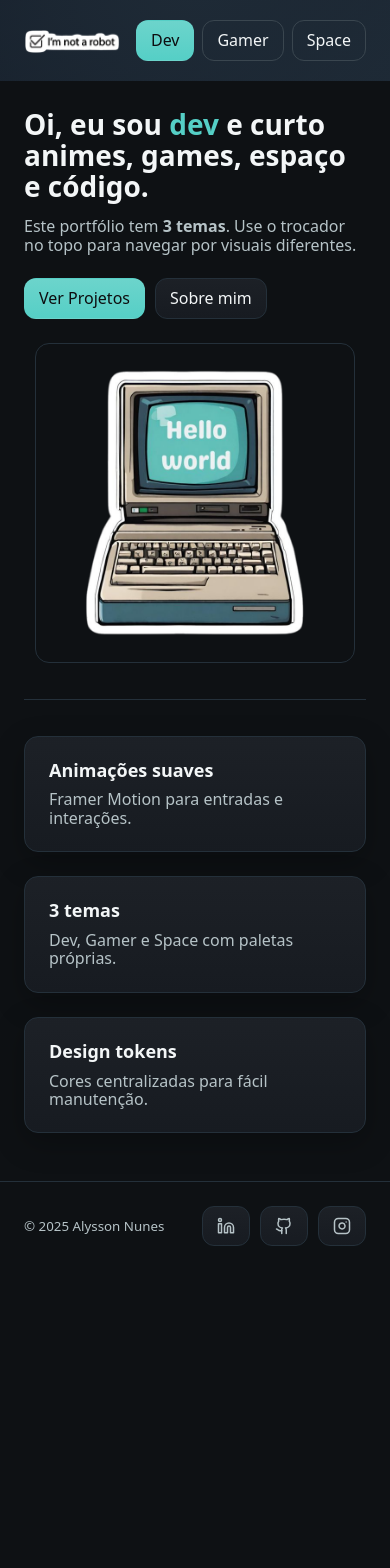
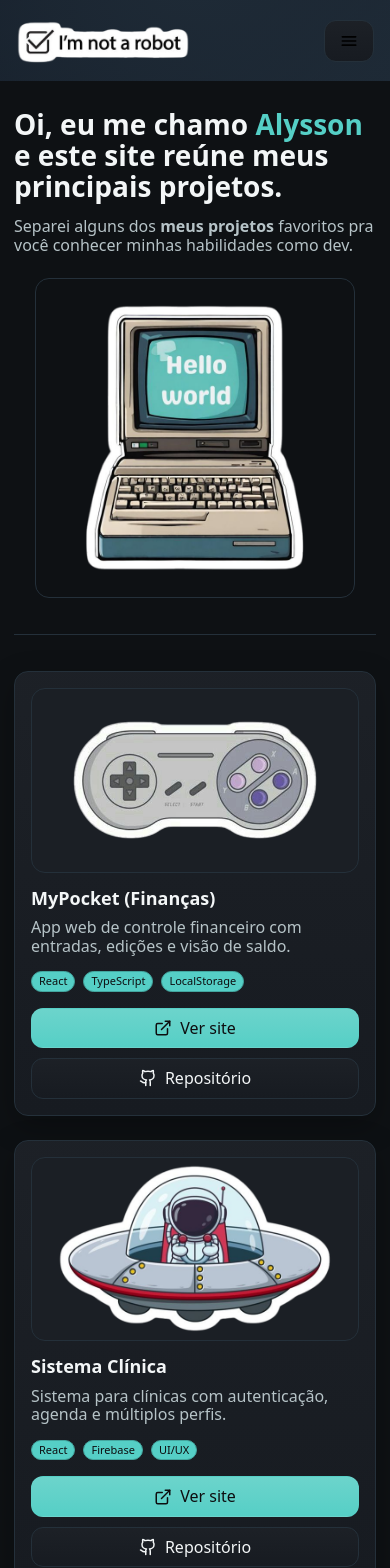
Before and after one commit to Alyssonln/Meu-Portfolio, a React (Vite) app: page / in a window 390 px wide. Shown: the top 1568 px of the page. Before the commit the page ends 1270 px from the top, so only its background shows below. Built offline with nearby package versions, Linux system fonts and the light colour scheme.

Commit message:
atualização de layout

```diff
--- a/src/App.tsx
+++ b/src/App.tsx
@@ -2,19 +2,14 @@ import Header from "./components/Header";
 import Layout from "./components/Layout";
 import Home from "./pages/Home";
 import Projects from "./pages/Projects";
-import About from "./pages/About";
-import { useState } from "react";
 
 export default function App() {
-  const [page, setPage] = useState<"home" | "projects" | "about">("home");
-
   return (
     <>
-      <Header currentPage={page} setPage={setPage} />
+      <Header />
       <Layout>
-        {page === "home" && <Home />}
-        {page === "projects" && <Projects />}
-        {page === "about" && <About />}
+        <Home />
+        <Projects />
       </Layout>
     </>
   );
--- a/src/components/Card.tsx
+++ b/src/components/Card.tsx
@@ -1,14 +1,16 @@
 import { motion } from "framer-motion";
+import { ExternalLink, Github } from "lucide-react";
 
 type CardProps = {
   title: string;
   description: string;
   tags?: string[];
-  img?: string;
-  link?: string;
+  img: string;       // imagem de capa obrigatória
+  siteUrl: string;   // link para o site / demo
+  repoUrl: string;   // link para o repositório
 };
 
-export default function Card({ title, description, tags, img, link }: CardProps) {
+export default function Card({ title, description, tags, img, siteUrl, repoUrl }: CardProps) {
   return (
     <motion.article
       className="card p4"
@@ -17,23 +19,59 @@ export default function Card({ title, description, tags, img, link }: CardProps)
       viewport={{ once: true, margin: "-80px" }}
       transition={{ type: "spring", stiffness: 120, damping: 16 }}
     >
-      {img && (
-        <div className="round" style={{ overflow: "hidden", border: "1px solid var(--outline)" }}>
-          <img src={img} alt="" />
-        </div>
-      )}
+      {/* imagem de capa */}
+      <div
+        className="round"
+        style={{
+          overflow: "hidden",
+          border: "1px solid var(--outline)",
+          /* mantém proporção agradável mesmo se a imagem for muito alta/baixa */
+          aspectRatio: "16 / 9",
+          background: "color-mix(in oklab, var(--surface), #ffffff 2%)",
+        }}
+      >
+        <img
+          src={img}
+          alt={`Capa do projeto ${title}`}
+          loading="lazy"
+          style={{ width: "100%", height: "100%", objectFit: "cover" }}
+        />
+      </div>
+
+      {/* título + descrição */}
       <h3 className="h3 mt3">{title}</h3>
       <p className="mt2 text-muted">{description}</p>
-      {tags && (
+
+      {/* tags */}
+      {tags && tags.length > 0 && (
         <div className="mt3" style={{ display: "flex", gap: 8, flexWrap: "wrap" }}>
           {tags.map((t) => (
             <span key={t} className="tag">{t}</span>
           ))}
         </div>
       )}
-      {link && (
-        <a className="btn primary mt3" href={link} target="_blank" rel="noreferrer">Ver projeto</a>
-      )}
+
+      {/* botões */}
+      <div className="mt3" style={{ display: "flex", gap: 10, flexWrap: "wrap" }}>
+        <a
+          className="btn primary"
+          href={siteUrl}
+          target="_blank"
+          rel="noopener noreferrer"
+          aria-label={`Abrir site do projeto ${title}`}
+        >
+          <ExternalLink size={18} /> Ver site
+        </a>
+        <a
+          className="btn"
+          href={repoUrl}
+          target="_blank"
+          rel="noopener noreferrer"
+          aria-label={`Abrir repositório do projeto ${title} no GitHub`}
+        >
+          <Github size={18} /> Repositório
+        </a>
+      </div>
     </motion.article>
   );
 }
--- a/src/components/Header.tsx
+++ b/src/components/Header.tsx
@@ -1,8 +1,47 @@
+import { useEffect, useState } from "react";
 import { ThemeSwitcher } from "./ThemeSwitcher";
 
 export default function Header() {
+  const [open, setOpen] = useState(false);
+
+  // fecha o drawer ao redimensionar para desktop
+  useEffect(() => {
+    const onResize = () => {
+      if (window.innerWidth > 768) setOpen(false);
+    };
+    window.addEventListener("resize", onResize);
+    return () => window.removeEventListener("resize", onResize);
+  }, []);
+
   return (
     <header className="app-hero">
+      {/* estilos locais para responsividade do menu */}
+      <style>{`
+        /* Desktop: theme switcher inline; botão hambúrguer escondido */
+        @media (min-width: 769px) {
+          .ts-inline { display: block; }
+          .ts-hamburger { display: none; }
+        }
+        /* Mobile: esconde inline, mostra hambúrguer */
+        @media (max-width: 768px) {
+          .ts-inline { display: none; }
+          .ts-hamburger { display: inline-flex; }
+        }
+        .ts-drawer-backdrop {
+          position: fixed; inset: 0; background: rgba(0,0,0,.35); z-index: 30;
+        }
+        .ts-drawer {
+          position: fixed; right: 12px; top: 12px; z-index: 31;
+          border: 1px solid var(--outline);
+          border-radius: var(--radius);
+          background: linear-gradient(180deg, color-mix(in oklab, var(--surface), #fff 3%), var(--surface));
+          box-shadow: var(--shadow);
+          padding: 12px;
+          min-width: 240px;
+        }
+        .ts-drawer h4 { margin: 4px 0 10px; font-weight: 600; }
+      `}</style>
+
       <div className="container p4" style={{ paddingTop: 18, paddingBottom: 18 }}>
         <div
           style={{
@@ -15,20 +54,53 @@ export default function Header() {
           {/* Esquerda: Logo / imagem */}
           <div style={{ display: "flex", alignItems: "center", gap: 12 }}>
             <img
-              src="/img/logo-img.png"   // troque pelo nome real da sua imagem
+              src="/img/logo-img.png"
               alt="Logo Alysson Nunes"
               style={{
-                height: 45,          // <-- aumentei aqui
+                height: 45,
                 objectFit: "contain",
-                borderRadius: "8px",
+                borderRadius: 8,
               }}
             />
           </div>
 
-          {/* Direita: Apenas ThemeSwitcher */}
-          <ThemeSwitcher />
+          {/* Direita: ThemeSwitcher inline no desktop */}
+          <div className="ts-inline">
+            <ThemeSwitcher />
+          </div>
+
+          {/* Botão hambúrguer no mobile */}
+          <button
+            className="btn ts-hamburger"
+            aria-label="Abrir menu de temas"
+            onClick={() => setOpen(true)}
+            title="Temas"
+          >
+            {/* ícone simples de hambúrguer */}
+            <span style={{ display: "inline-block", lineHeight: 0 }}>
+              <svg width="20" height="20" viewBox="0 0 24 24">
+                <rect x="3" y="6" width="18" height="2" rx="1" />
+                <rect x="3" y="11" width="18" height="2" rx="1" />
+                <rect x="3" y="16" width="18" height="2" rx="1" />
+              </svg>
+            </span>
+          </button>
         </div>
       </div>
+
+      {/* Drawer de temas no mobile */}
+      {open && (
+        <>
+          <div className="ts-drawer-backdrop" onClick={() => setOpen(false)} />
+          <div className="ts-drawer">
+            <h4>Temas</h4>
+            <ThemeSwitcher />
+            <div style={{ display: "flex", justifyContent: "flex-end", marginTop: 10 }}>
+              <button className="btn" onClick={() => setOpen(false)}>Fechar</button>
+            </div>
+          </div>
+        </>
+      )}
     </header>
   );
 }
--- a/src/components/Layout.tsx
+++ b/src/components/Layout.tsx
@@ -3,11 +3,28 @@ import { Github, Linkedin, Instagram } from "lucide-react";
 export default function Layout({ children }: { children: React.ReactNode }) {
   return (
     <div>
+      {/* estilos de responsividade específicos do footer */}
+      <style>{`
+        @media (max-width: 768px) {
+          .footer-wrap {
+            flex-direction: column;
+            align-items: flex-start;
+            gap: 12px;
+          }
+          .footer-social {
+            width: 100%;
+            display: flex;
+            gap: 10px;
+          }
+        }
+      `}</style>
+
       <main className="container" style={{ paddingTop: 28, paddingBottom: 48 }}>
         {children}
       </main>
+
       <footer
-        className="container p4 text-muted"
+        className="container p4 text-muted footer-wrap"
         style={{
           borderTop: "1px solid var(--outline)",
           display: "flex",
@@ -17,17 +34,15 @@ export default function Layout({ children }: { children: React.ReactNode }) {
           flexWrap: "wrap",
         }}
       >
-        <small>
-          © {new Date().getFullYear()} Alysson Nunes
-        </small>
+        <small>© {new Date().getFullYear()} Alysson Nunes</small>
 
         {/* Ícones sociais no footer */}
-        <div style={{ display: "flex", gap: 10 }}>
+        <div className="footer-social" style={{ display: "flex", gap: 10 }}>
           <a
             className="btn"
             href="https://www.linkedin.com/in/alysson-nunes"
             target="_blank"
-            rel="noreferrer"
+            rel="noopener noreferrer"
             aria-label="LinkedIn"
             title="LinkedIn"
           >
@@ -37,7 +52,7 @@ export default function Layout({ children }: { children: React.ReactNode }) {
             className="btn"
             href="https://github.com/Alyssonln"
             target="_blank"
-            rel="noreferrer"
+            rel="noopener noreferrer"
             aria-label="GitHub"
             title="GitHub"
           >
@@ -47,7 +62,7 @@ export default function Layout({ children }: { children: React.ReactNode }) {
             className="btn"
             href="https://www.instagram.com/alyssonlnunes/"
             target="_blank"
-            rel="noreferrer"
+            rel="noopener noreferrer"
             aria-label="Instagram"
             title="Instagram"
           >
--- a/src/components/ThemeSwitcher.tsx
+++ b/src/components/ThemeSwitcher.tsx
@@ -7,7 +7,7 @@ export function ThemeSwitcher() {
   const Btn = (key: typeof theme, label: string) => (
     <button
       key={key}
-      className={clsx("btn", theme === key ? "primary" : "ghost")}
+      className={clsx("btn", theme === key ? "primary" : "ghost", "ts-btn")}
       onClick={() => setTheme(key)}
       aria-pressed={theme === key}
       title={`Tema ${label}`}
@@ -17,10 +17,30 @@ export function ThemeSwitcher() {
   );
 
   return (
-    <div style={{ display: "flex", gap: 8 }}>
-      {Btn("dev", "Dev")}
-      {Btn("gamer", "Gamer")}
-      {Btn("space", "Space")}
-    </div>
+    <>
+      <style>{`
+        /* desktop (default): botões lado a lado */
+        .ts-switcher { display: flex; gap: 8px; }
+
+        /* mobile (drawer): empilha verticalmente */
+        @media (max-width: 768px) {
+          .ts-switcher {
+            flex-direction: column;
+            align-items: stretch;
+            gap: 10px;
+          }
+          .ts-switcher .ts-btn {
+            width: 100%;
+            justify-content: center;
+          }
+        }
+      `}</style>
+
+      <div className="ts-switcher">
+        {Btn("dev", "Dev")}
+        {Btn("space", "Space")}
+        {Btn("gamer", "Gamer")}
+      </div>
+    </>
   );
 }
--- a/src/pages/About.tsx
+++ /dev/null
@@ -1,26 +0,0 @@
-export default function About() {
-  return (
-    <section id="about" className="grid grid-2" style={{ alignItems: "center" }}>
-      <div>
-        <h2 className="h2">Sobre mim</h2>
-        <p className="mt3 text-muted">
-          Desenvolvedor focado em experiências web rápidas e bem cuidadas.
-          Gosto de <strong>animes</strong>, <strong>games</strong>, <strong>espaço sideral</strong> e muito <strong>código</strong>.
-        </p>
-        <p className="mt2 text-muted">
-          Este projeto demonstra um setup enxuto com <em>design tokens</em>, troca de temas e
-          uma base pronta para crescer (rotas, CMS, deploy).
-        </p>
-      </div>
-      <div className="card p4">
-        <h3 className="h3">Stack</h3>
-        <ul className="mt2 text-muted" style={{ lineHeight: 1.8 }}>
-          <li>React + Vite (TypeScript)</li>
-          <li>Framer Motion para animações</li>
-          <li>Lucide Icons</li>
-          <li>CSS puro com variáveis</li>
-        </ul>
-      </div>
-    </section>
-  );
-}
--- a/src/pages/Home.tsx
+++ b/src/pages/Home.tsx
@@ -4,27 +4,25 @@ import { useTheme } from "../themes/ThemeProvider";
 export default function Home() {
   const { theme } = useTheme();
 
-  const cover = {
-    dev: "/img/theme-dev.png",
-    gamer: "/img/theme-gamer.png",
-    space: "/img/theme-space.png",
-  }[theme];
+  const cover =
+    {
+      dev: "/img/theme-dev.png",
+      gamer: "/img/theme-gamer.png",
+      space: "/img/theme-space.png",
+    }[theme];
 
   return (
     <>
       <section className="grid grid-2" style={{ alignItems: "center" }}>
         <div>
           <h1 className="h1">
-            Oi, eu sou <span style={{ color: "var(--accent)" }}>dev</span> e curto animes, games, espaço e código.
+            Oi, eu me chamo <span style={{ color: "var(--accent)" }}>Alysson</span> e este site reúne meus principais projetos.
           </h1>
           <p className="mt3 text-muted">
-            Este portfólio tem <strong>3 temas</strong>. Use o trocador no topo para navegar por visuais diferentes.
+            Separei alguns dos <strong>meus projetos</strong> favoritos pra você conhecer minhas habilidades como dev.
           </p>
-          <div className="mt4" style={{ display: "flex", gap: 10 }}>
-            <a className="btn primary" href="#projects">Ver Projetos</a>
-            <a className="btn" href="#about">Sobre mim</a>
-          </div>
         </div>
+
         <motion.div
           className="center"
           initial={{ opacity: 0, scale: 0.9 }}
@@ -41,19 +39,7 @@ export default function Home() {
       </section>
 
       <hr className="sep mt5" />
-
-      <section id="features" className="grid grid-3 mt5">
-        {[
-          { t: "Animações suaves", d: "Framer Motion para entradas e interações." },
-          { t: "3 temas", d: "Dev, Gamer e Space com paletas próprias." },
-          { t: "Design tokens", d: "Cores centralizadas para fácil manutenção." },
-        ].map((f) => (
-          <div key={f.t} className="card p4">
-            <h3 className="h3">{f.t}</h3>
-            <p className="mt2 text-muted">{f.d}</p>
-          </div>
-        ))}
-      </section>
+      {/* os cards foram movidos para pages/Projects.tsx */}
     </>
   );
 }
--- a/src/pages/Projects.tsx
+++ b/src/pages/Projects.tsx
@@ -1,33 +1,34 @@
 import Card from "../components/Card";
 
 export default function Projects() {
-  const items = [
-    {
-      title: "MyPocket (Finanças)",
-      description: "App web de controle financeiro com entrada, edição e saldo.",
-      tags: ["JS", "UI/UX", "LocalStorage"],
-      img: "/img/theme-gamer.png",
-      link: "#",
-    },
-    {
-      title: "Sistema Clínica",
-      description: "React + Firebase (Auth + Firestore) com múltiplos perfis.",
-      tags: ["React", "TS", "Firebase"],
-      img: "/img/theme-space.png",
-      link: "#",
-    },
-    {
-      title: "Portfolio Multi-temas",
-      description: "Este site — Vite + React + Framer Motion.",
-      tags: ["Vite", "Design Tokens", "Animations"],
-      img: "/img/theme-dev.png",   // atualizado para Dev
-    },
-  ];
   return (
-    <section id="projects" className="grid grid-3">
-      {items.map((p) => (
-        <Card key={p.title} {...p} />
-      ))}
+    <section id="projects" className="grid grid-3 mt5">
+      <Card
+        title="MyPocket (Finanças)"
+        description="App web de controle financeiro com entradas, edições e visão de saldo."
+        img="/img/theme-gamer.png"                 /* troque pela capa real, ex: /img/mypocket.png */
+        siteUrl="https://seu-site-mypocket.com"    /* link real do deploy */
+        repoUrl="https://github.com/Alyssonln/mypocket"
+        tags={["React", "TypeScript", "LocalStorage"]}
+      />
+
+      <Card
+        title="Sistema Clínica"
+        description="Sistema para clínicas com autenticação, agenda e múltiplos perfis."
+        img="/img/theme-space.png"                 /* ex: /img/clinica.png */
+        siteUrl="https://seu-site-clinica.com"
+        repoUrl="https://github.com/Alyssonln/sistema-clinica"
+        tags={["React", "Firebase", "UI/UX"]}
+      />
+
+      <Card
+        title="Portfólio Multitemas"
+        description="Este site — 3 temas, design tokens e animações com Framer Motion."
+        img="/img/theme-dev.png"                   /* ex: /img/portfolio.png */
+        siteUrl="https://seu-portfolio.com"
+        repoUrl="https://github.com/Alyssonln/portfolio-multitemas"
+        tags={["Vite", "Design Tokens", "Animations"]}
+      />
     </section>
   );
 }
--- a/src/styles/globals.css
+++ b/src/styles/globals.css
@@ -99,3 +99,59 @@ body {
   box-shadow: var(--shadow);
 }
 hr.sep { border: none; height: 1px; background: var(--outline); }
+
+/* ------------------------- */
+/* Responsividade global     */
+/* ------------------------- */
+
+/* Grids utilitários (funcionam mesmo sem utilities.css) */
+.grid { display: grid; gap: var(--space-4); }
+.grid-2 { grid-template-columns: repeat(2, minmax(0,1fr)); }
+.grid-3 { grid-template-columns: repeat(3, minmax(0,1fr)); }
+
+/* Imagens dentro de cards: 100% width e sem estourar */
+.card img { display: block; width: 100%; height: auto; }
+
+/* Tablet <= 1024px: 3 -> 2 colunas */
+@media (max-width: 1024px) {
+  .grid-3 { grid-template-columns: repeat(2, minmax(0,1fr)); }
+}
+
+/* Tablet <= 1024px: 3 -> 2 colunas (já existia acima, mantemos) */
+@media (max-width: 1024px) {
+  .grid-3 { grid-template-columns: repeat(2, minmax(0,1fr)); }
+}
+
+/* <= 768px: 2 colunas para grid-3, 1 coluna para grid-2 */
+@media (max-width: 768px) {
+  .container { padding: 0 16px; }
+  .grid-2 { grid-template-columns: 1fr; }
+  .grid-3 { grid-template-columns: repeat(2, minmax(0,1fr)); } /* << mantém 2 colunas */
+  .h1 { font-size: clamp(26px, 6vw, 34px); line-height: 1.15; }
+  .card .btn { width: 100%; justify-content: center; }
+}
+
+/* <= 560px: agora sim 1 coluna para grid-3 */
+@media (max-width: 560px) {
+  .grid-3 { grid-template-columns: 1fr; }
+}
+
+/* Mobile pequeno <= 425px */
+@media (max-width: 425px) {
+  .container { padding: 0 14px; }
+  .h1 { font-size: clamp(24px, 7vw, 30px); }
+  .tag { font-size: 11px; padding: 3px 7px; }
+}
+
+/* Mobile muito pequeno <= 375px */
+@media (max-width: 375px) {
+  .container { padding: 0 12px; }
+  .h1 { font-size: clamp(22px, 7.5vw, 28px); }
+}
+
+/* Mobile ultra-compacto <= 320px */
+@media (max-width: 320px) {
+  .container { padding: 0 10px; }
+  .h1 { font-size: 22px; }
+  .btn { padding: 9px 12px; }
+}
--- a/src/styles/utilities.css
+++ b/src/styles/utilities.css
@@ -1,9 +1,27 @@
+/* === Grid utilitárias === */
 .grid { display: grid; gap: var(--space-4); }
 .grid-2 { grid-template-columns: repeat(2, minmax(0, 1fr)); }
 .grid-3 { grid-template-columns: repeat(3, minmax(0, 1fr)); }
-@media (max-width: 900px) { .grid-2, .grid-3 { grid-template-columns: 1fr; } }
 
-.m0{margin:0}.mt1{margin-top:var(--space-1)}.mt2{margin-top:var(--space-2)}
+/* Tablet <= 1024px: 3 -> 2 colunas */
+@media (max-width: 1024px) {
+  .grid-3 { grid-template-columns: repeat(2, minmax(0, 1fr)); }
+}
+
+/* <= 768px: 2 colunas para grid-3, 1 coluna para grid-2 */
+@media (max-width: 768px) {
+  .grid-2 { grid-template-columns: 1fr; }
+  .grid-3 { grid-template-columns: repeat(2, minmax(0, 1fr)); }
+}
+
+/* <= 560px: 1 coluna para tudo */
+@media (max-width: 560px) {
+  .grid-3 { grid-template-columns: 1fr; }
+}
+
+/* === Spacing, text & helpers === */
+.m0{margin:0}
+.mt1{margin-top:var(--space-1)}.mt2{margin-top:var(--space-2)}
 .mt3{margin-top:var(--space-3)}.mt4{margin-top:var(--space-4)}.mt5{margin-top:var(--space-5)}.mt6{margin-top:var(--space-6)}
 .p2{padding:var(--space-2)}.p3{padding:var(--space-3)}.p4{padding:var(--space-4)}.p5{padding:var(--space-5)}
 .center{display:flex;align-items:center;justify-content:center}
@@ -12,3 +30,8 @@
 .h2{font-size:clamp(22px,2.6vw,30px);line-height:1.1;font-weight:700}
 .h3{font-size:clamp(18px,2.1vw,22px);line-height:1.1;font-weight:700}
 .round{border-radius:var(--radius)}
+
+/* Ajustes finos para telas pequenas */
+@media (max-width: 425px) { .p4 { padding: var(--space-3); } }
+@media (max-width: 375px) { .p4 { padding: 14px; } }
+@media (max-width: 320px) { .p4 { padding: 12px; } }
```
